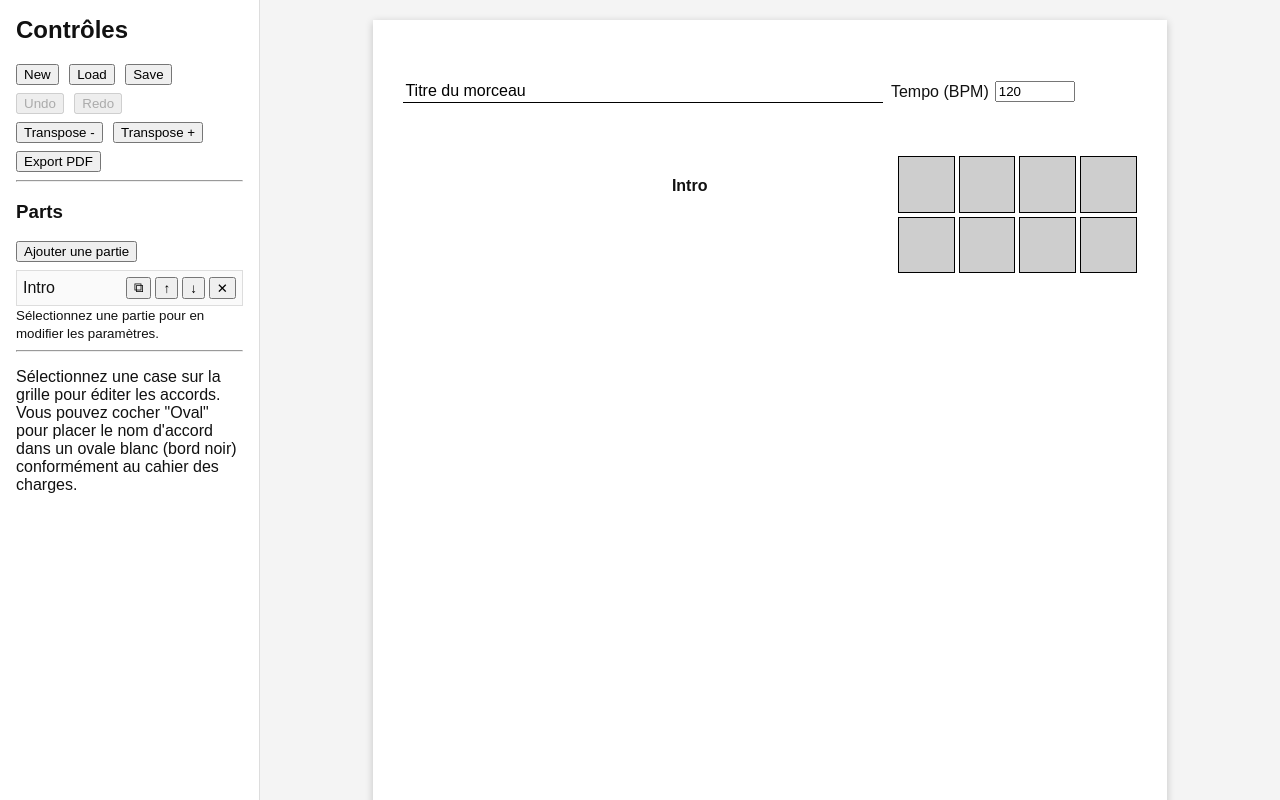
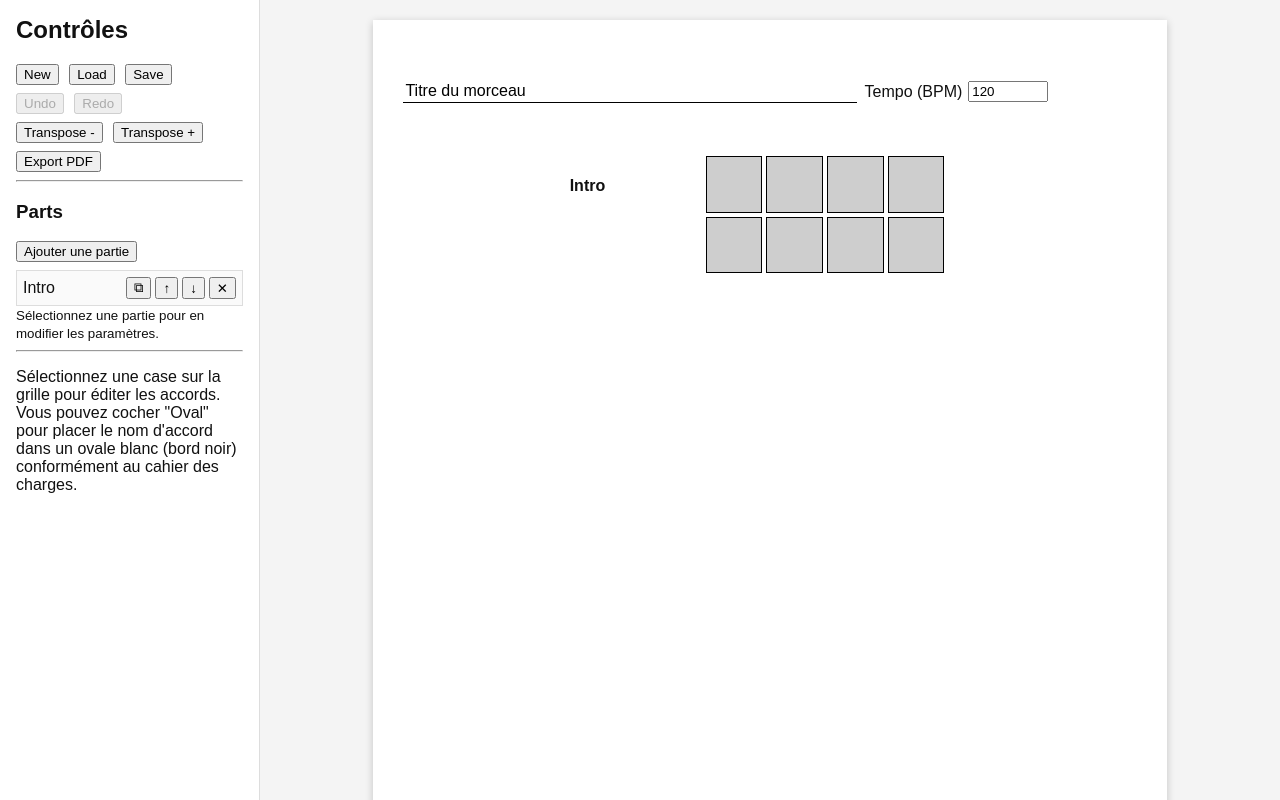
Before and after one commit to cochetantoine-design/ChordGridGen, a plain HTML site: page index.html in a window 1280 px wide. Shown: the top 800 px of the page. Drawn offline with Linux system fonts and the light colour scheme.

Commit message:
Add files via upload

```diff
--- a/styles.css
+++ b/styles.css
@@ -2,9 +2,10 @@
   --page-width:210mm;
   --page-height:297mm;
   --header-max-h:3cm;
-  --left-col-w:6cm;
+  --left-col-w:4cm;        /* -> 4 cm demandé */
   --measure-size:1.5cm;
   --gap-between-parts:3mm;
+  --right-margin:1.5cm;    /* -> marge droite 1.5 cm */
   --gray:#CECECE;
   --filled-bg:#ffffff;
   font-family: "Arial", sans-serif;
@@ -51,13 +52,17 @@ main#a4{
 
 #a4, #page-wrap{flex:1; display:flex; justify-content:center; align-items:flex-start; padding:20px}
 
-/* A4 page */
+/* A4 page
+   - keep top/left/bottom padding at 8mm for print-safe area
+   - enforce right margin of 1.5cm as requested
+*/
 .a4page{
   width:var(--page-width);
   height:var(--page-height);
   background:white;
   box-shadow:0 2px 8px rgba(0,0,0,0.2);
   padding:8mm;
+  padding-right: var(--right-margin); /* right margin 1.5cm */
   display:flex;
   flex-direction:column;
   gap:6mm;
@@ -94,15 +99,18 @@ main#a4{
 }
 #tempo{width:80px;}
 
-/* Body */
+/* Body
+   - remove horizontal gap between the left-name column and the grid
+     so the grid's first measure aligns exactly on the left edge of the right column
+*/
 #page-body{
   display:flex;
-  gap:8mm;
+  gap:0; /* important: no extra horizontal gap */
   flex:1 1 auto;
   align-items:flex-start;
 }
 
-/* left col inside page (6cm) */
+/* left col inside page (4cm) */
 .left-column{
   width:var(--left-col-w);
   border-right:1px solid #000;
@@ -112,16 +120,20 @@ main#a4{
   gap:6mm;
 }
 
-/* grid column */
+/* grid column: ensure its content starts at its left edge */
 .grid-column{
   flex:1 1 auto;
   min-width:0;
+  padding-left:0;      /* ensure measures start at grid left edge */
 }
 
-/* Part row (left label + grid) */
+/* Part row (left label + grid)
+   We'll place the part label as a fixed-width column so the grid (measures) starts
+   immediately after that column — this makes the measures align with the grid-column's left edge.
+*/
 .part-row{
   display:flex;
-  gap:6mm;
+  gap:0; /* no gap so grid aligns to the left edge after the label */
   align-items:flex-start;
   margin-bottom:var(--gap-between-parts);
 }
@@ -134,6 +146,7 @@ main#a4{
   align-items:center;
   padding-left:4mm;
   font-weight:bold;
+  box-sizing:border-box;
 }
 
 /* grid for measures */
@@ -141,12 +154,15 @@ main#a4{
   display:flex;
   flex-direction:column;
   gap:4px;
+  /* ensure grid content is left-aligned */
+  align-items:flex-start;
 }
 
 /* each measure-row */
 .measure-row{
   display:flex;
   gap:4px;
+  align-items:flex-start; /* make sure measures start from left */
 }
 
 /* measure (square) */
@@ -162,6 +178,7 @@ main#a4{
   justify-content:center;
   padding:2px;
   overflow:visible;
+  box-sizing:border-box;
 }
 
 /* filled */
@@ -250,6 +267,7 @@ main#a4{
     box-shadow:none;
     margin:0;
     padding:8mm;
+    padding-right: var(--right-margin); /* keep right margin in print */
     page-break-after:always;
   }
   /* ensure printed page size */
```
